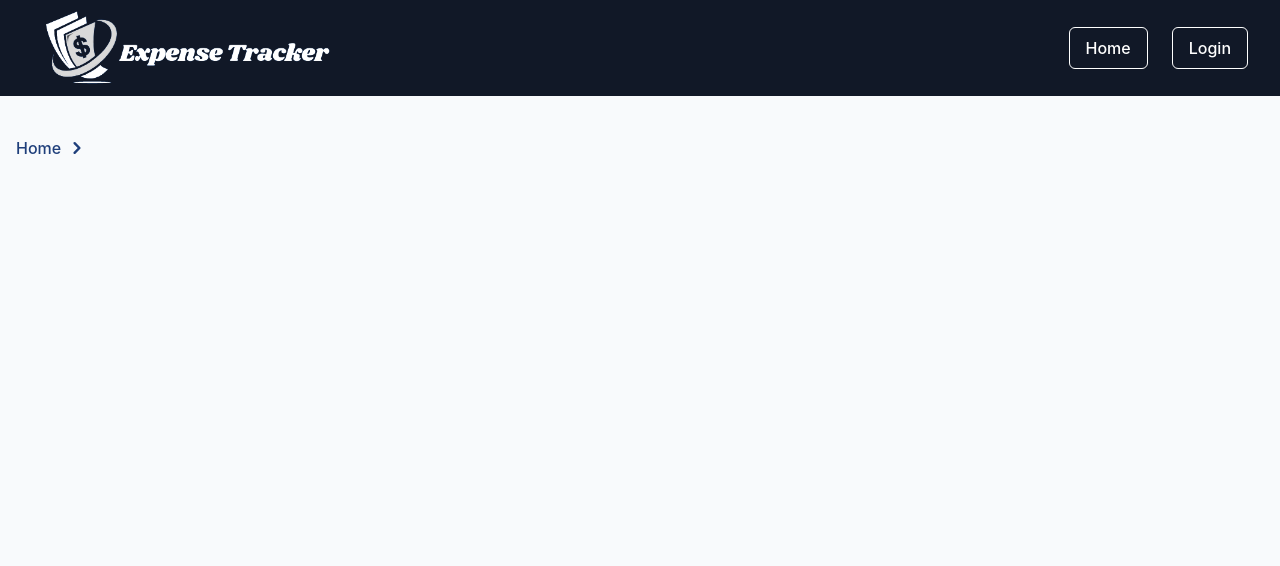
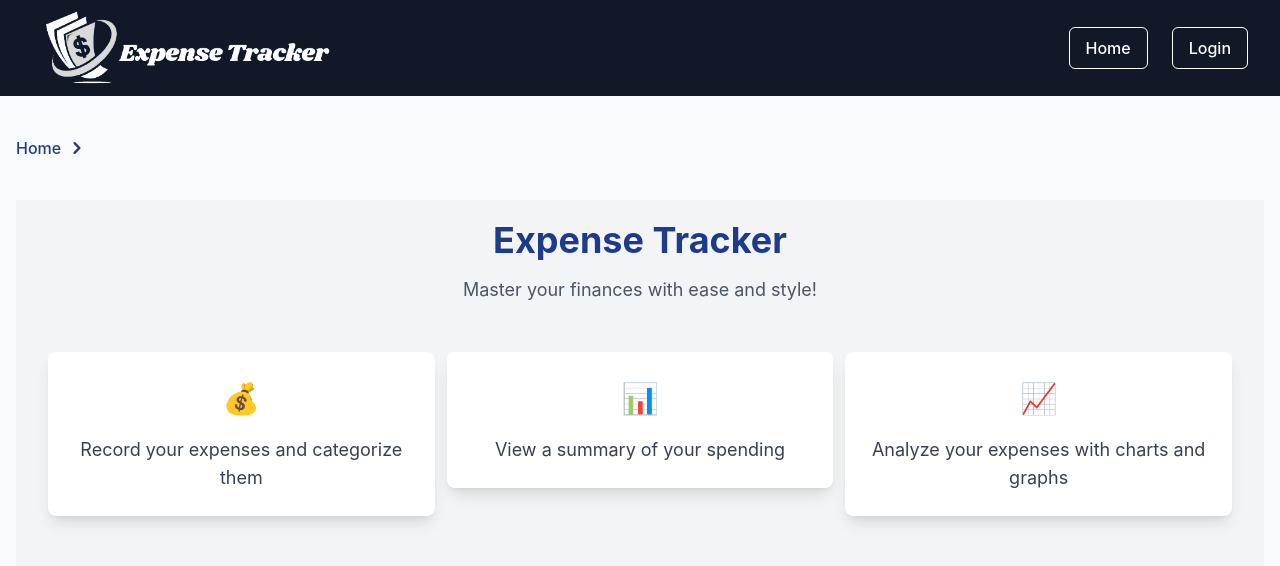
Before and after one commit to dhairyashil-G/Expense-Tracker, a React (Create React App) app in the folder frontend/: page / in a window 1280 px wide. Before the commit this address had no page. Shown: the top 566 px of the page. Built offline with nearby package versions, Linux system fonts and the light colour scheme.

Commit message:
Changed home url from "/home" to "/"

```diff
--- a/frontend/src/App.js
+++ b/frontend/src/App.js
@@ -22,7 +22,7 @@
           <div className="w-full space-y-10">
             <Breadcrumb/>
             <Routes>
-              <Route path="/home" element={<HomePage />} />
+              <Route path="/" element={<HomePage />} />
               <Route path="/login" element={<LoginPage />} />
               <Route path="/signup" element={<SignupPage />} />
               <Route
```
